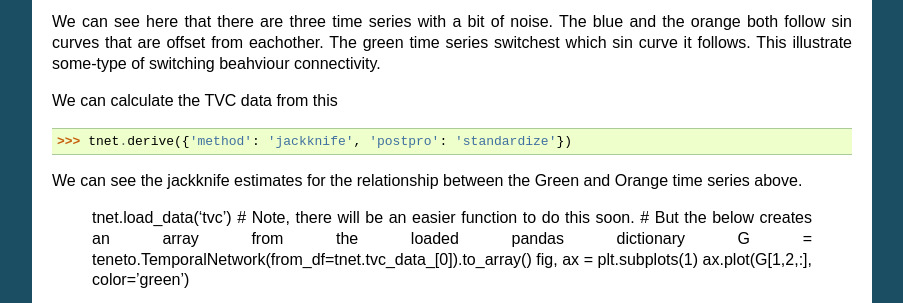
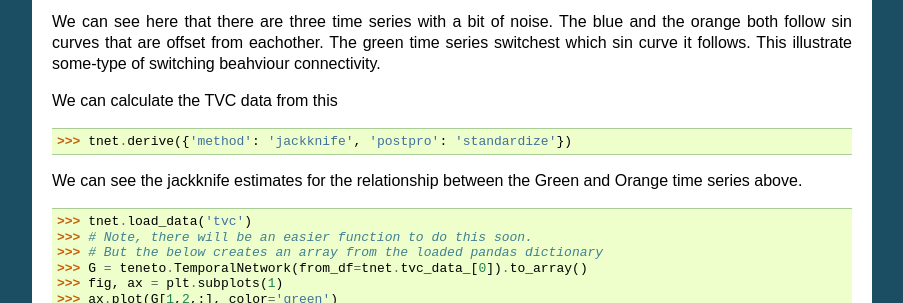
Before and after one commit to wiheto/teneto, a Sphinx documentation site: the page built from docs/tutorial/tenetobids/networkmeasure.rst, in a window 1280 px wide and 900 px high, scrolled down 1138 px, cut to the strip 51-354 px from the top of the window. Shown: the whole strip, without its empty margins (198-1101 px from the left). Built offline with Sphinx 7.4.7, drawn with Linux system fonts in a browser that asks for light colours; pages that are not in the unit, such as notebooks, are missing from menus.

Commit message:
fixed figures

```diff
--- a/docs/tutorial/tenetobids/networkmeasure.rst
+++ b/docs/tutorial/tenetobids/networkmeasure.rst
@@ -51,6 +51,7 @@
     >>> fig.show()
 
 .. plot::
+
     import numpy as np
     import matplotlib.pyplot as plt
     import pandas as pd
@@ -75,15 +76,15 @@
 
 We can see the jackknife estimates for the relationship between the Green and Orange time series above.
 
-    tnet.load_data('tvc')
-    # Note, there will be an easier function to do this soon.
-    # But the below creates an array from the loaded pandas dictionary
-    G = teneto.TemporalNetwork(from_df=tnet.tvc_data_[0]).to_array()
-    fig, ax = plt.subplots(1)
-    ax.plot(G[1,2,:], color='green')
-
+    >>> tnet.load_data('tvc')
+    >>> # Note, there will be an easier function to do this soon.
+    >>> # But the below creates an array from the loaded pandas dictionary
+    >>> G = teneto.TemporalNetwork(from_df=tnet.tvc_data_[0]).to_array()
+    >>> fig, ax = plt.subplots(1)
+    >>> ax.plot(G[1,2,:], color='green')
 
 .. plot::
+
     import numpy as np
     import matplotlib.pyplot as plt
     import pandas as pd
```
